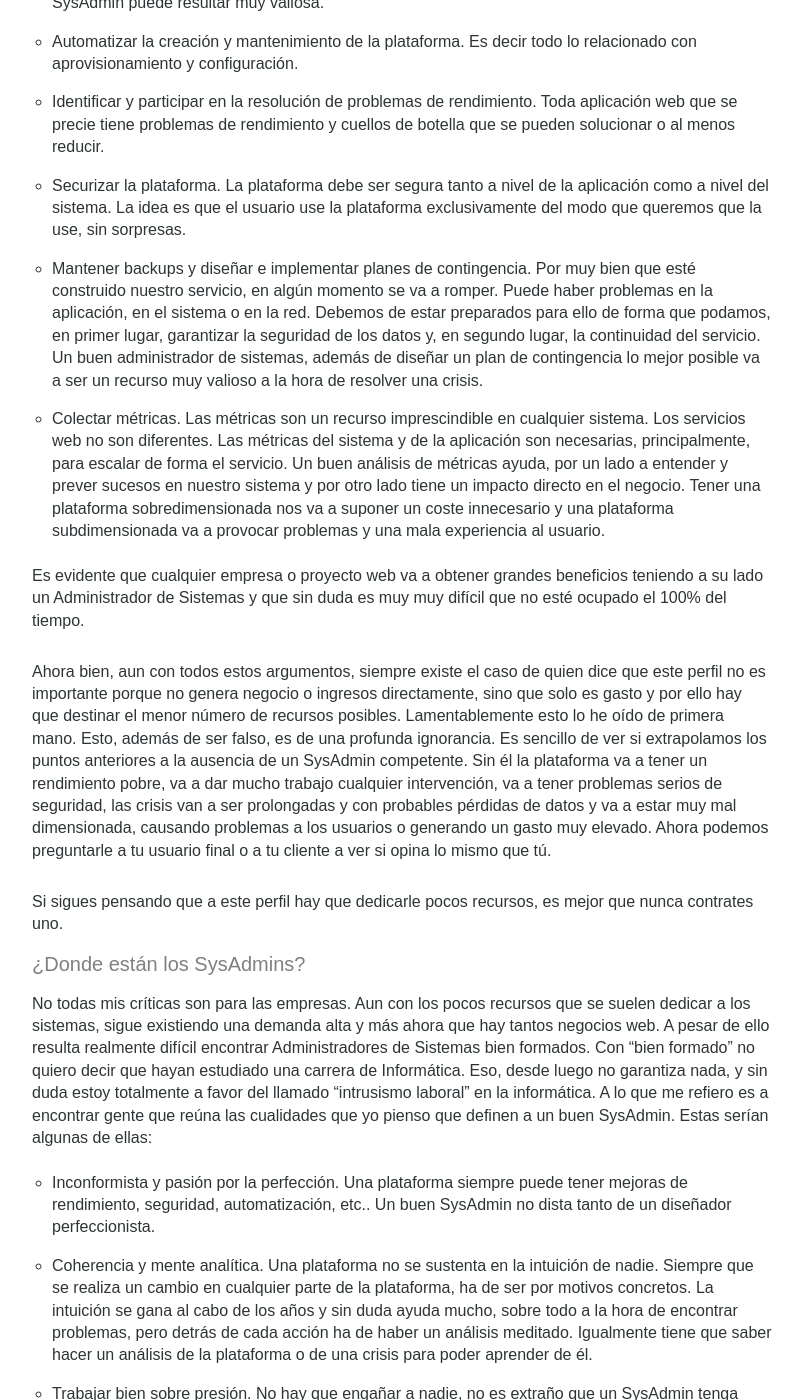
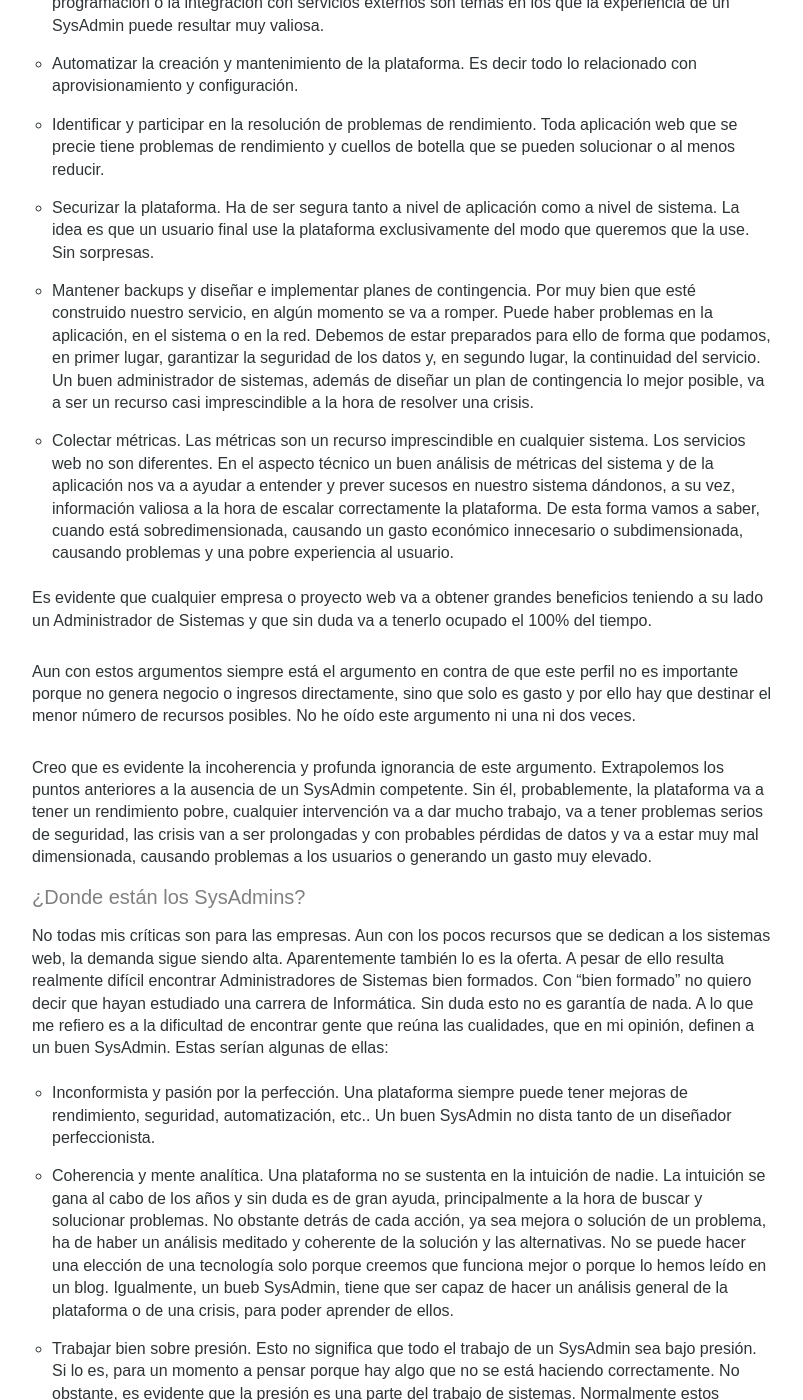
Before and after one commit to luisbosque/luisbosque.github.com, a Jekyll site: the page built from _posts/2012-12-18-el-sysadmin-en-espana.markdown, in a window 1280 px wide and 1400 px high, scrolled down 682 px. Shown: the whole window, without its empty margins (238-1041 px from the left). Built offline with Jekyll 4.4.1, drawn with Linux system fonts in a browser that asks for light colours; some web fonts are replaced; Markdown is read by kramdown in place of the engine named in the settings; some of the changed text lies outside the part shown.

Commit message:
Some fixes in last post

```diff
--- a/_posts/2012-12-18-el-sysadmin-en-espana.markdown
+++ b/_posts/2012-12-18-el-sysadmin-en-espana.markdown
@@ -7,47 +7,50 @@
 date: 2012-12-25 21:00
 ---
 
-Empecé mi carrera como Administrador de Sistemas y durante estos años me he dado cuenta de numerosos problemas que rodean esta maravillosa profesión.
+Empecé mi carrera como Administrador de Sistemas y durante estos años me he dado cuenta de varios problemas que rodean esta maravillosa profesión en España. Esto no se trata de una pataleta sino de una observación personal y en mi opinión bien argumentada.
 
 ### El SysAdmin en España no vale nada
-Lo que vengo observando, en lineas generales, es que el Administrador de Sistemas en España es el último perfil a contratar en caso de una empresa nueva y a escalar en el caso de empresas ya formadas.
+Lo que vengo observando, en lineas generales, es que el Administrador de Sistemas en España es el último perfil a contratar en caso de una empresa nueva y a escalar en el caso de empresas ya formadas. No se le da el valor que merece ni se aprovechan todas sus capacidades.
 
-La creencia general, en cuanto a sistemas web al menos, es que la misión del SysAdmin es la de montar máquinas, instalar servicios y crear cuentas de correo.
-Esta labor al principio la suele hacer alguien de otro perfil hasta que estas tareas son tan frecuentes que pueden darle trabajo a una persona full-time.
+Yo pienso que la creencia general, en cuanto a sistemas web al menos, es que la misión del SysAdmin es la de montar máquinas, instalar servicios y crear cuentas de correo.
+Esta labor al principio la suele hacer alguien de otro perfil hasta que estas tareas son lo bastante frecuentes como para dar trabajo a una persona full-time.
 
 Pues bien, si piensas que el valor de un SysAdmin se mide en base a el número de máquinas que puede instalar en un día solo puedo decir que tu negocio está condenado a la mediocridad.
 
-Entre otras cosas, un buen SysAdmin puede y debe, al menos, de:
+Entre otras cosas, un buen SysAdmin puede y debe, al menos:
 
 * Participar en el diseño de la plataforma. La elección de una base de datos, un lenguaje de programación o la integración con servicios externos son temas en los que la experiencia de un SysAdmin puede resultar muy valiosa.
 * Automatizar la creación y mantenimiento de la plataforma. Es decir todo lo relacionado con aprovisionamiento y configuración.
 * Identificar y participar en la resolución de problemas de rendimiento. Toda aplicación web que se precie tiene problemas de rendimiento y cuellos de botella que se pueden solucionar o al menos reducir.
-* Securizar la plataforma. La plataforma debe ser segura tanto a nivel de la aplicación como a nivel del sistema. La idea es que el usuario use la plataforma exclusivamente del modo que queremos que la use, sin sorpresas.
-* Mantener backups y diseñar e implementar planes de contingencia. Por muy bien que esté construido nuestro servicio, en algún momento se va a romper. Puede haber problemas en la aplicación, en el sistema o en la red. Debemos de estar preparados para ello de forma que podamos, en primer lugar, garantizar la seguridad de los datos y, en segundo lugar, la continuidad del servicio. Un buen administrador de sistemas, además de diseñar un plan de contingencia lo mejor posible va a ser un recurso muy valioso a la hora de resolver una crisis.
-* Colectar métricas. Las métricas son un recurso imprescindible en cualquier sistema. Los servicios web no son diferentes. Las métricas del sistema y de la aplicación son necesarias, principalmente, para escalar de forma el servicio. Un buen análisis de métricas ayuda, por un lado a entender y prever sucesos en nuestro sistema y por otro lado tiene un impacto directo en el negocio. Tener una plataforma sobredimensionada nos va a suponer un coste innecesario y una plataforma subdimensionada va a provocar problemas y una mala experiencia al usuario.
+* Securizar la plataforma. Ha de ser segura tanto a nivel de aplicación como a nivel de sistema. La idea es que un usuario final use la plataforma exclusivamente del modo que queremos que la use. Sin sorpresas.
+* Mantener backups y diseñar e implementar planes de contingencia. Por muy bien que esté construido nuestro servicio, en algún momento se va a romper. Puede haber problemas en la aplicación, en el sistema o en la red. Debemos de estar preparados para ello de forma que podamos, en primer lugar, garantizar la seguridad de los datos y, en segundo lugar, la continuidad del servicio. Un buen administrador de sistemas, además de diseñar un plan de contingencia lo mejor posible, va a ser un recurso casi imprescindible a la hora de resolver una crisis.
+* Colectar métricas. Las métricas son un recurso imprescindible en cualquier sistema. Los servicios web no son diferentes. En el aspecto técnico un buen análisis de métricas del sistema y de la aplicación nos va a ayudar a entender y prever sucesos en nuestro sistema dándonos, a su vez, información valiosa a la hora de escalar correctamente la plataforma. De esta forma vamos a saber, cuando está sobredimensionada, causando un gasto económico innecesario o subdimensionada, causando problemas y una pobre experiencia al usuario.
 
-Es evidente que cualquier empresa o proyecto web va a obtener grandes beneficios teniendo a su lado un Administrador de Sistemas y que sin duda es muy muy difícil que no esté ocupado el 100% del tiempo.
+Es evidente que cualquier empresa o proyecto web va a obtener grandes beneficios teniendo a su lado un Administrador de Sistemas y que sin duda va a tenerlo ocupado el 100% del tiempo.
 
-Ahora bien, aun con todos estos argumentos, siempre existe el caso de quien dice que este perfil no es importante porque no genera negocio o ingresos directamente, sino que solo es gasto y por ello hay que destinar el menor número de recursos posibles. Lamentablemente esto lo he oído de primera mano. Esto, además de ser falso, es de una profunda ignorancia. Es sencillo de ver si extrapolamos los puntos anteriores a la ausencia de un SysAdmin competente. Sin él la plataforma va a tener un rendimiento pobre, va a dar mucho trabajo cualquier intervención, va a tener problemas serios de seguridad, las crisis van a ser prolongadas y con probables pérdidas de datos y va a estar muy mal dimensionada, causando problemas a los usuarios o generando un gasto muy elevado.
-Ahora podemos preguntarle a tu usuario final o a tu cliente a ver si opina lo mismo que tú.
+Aun con estos argumentos siempre está el argumento en contra de que este perfil no es importante porque no genera negocio o ingresos directamente, sino que solo es gasto y por ello hay que destinar el menor número de recursos posibles. No he oído este argumento ni una ni dos veces.
 
-Si sigues pensando que a este perfil hay que dedicarle pocos recursos, es mejor que nunca contrates uno.
+Creo que es evidente la incoherencia y profunda ignorancia de este argumento. Extrapolemos los puntos anteriores a la ausencia de un SysAdmin competente. Sin él, probablemente, la plataforma va a tener un rendimiento pobre, cualquier intervención va a dar mucho trabajo, va a tener problemas serios de seguridad, las crisis van a ser prolongadas y con probables pérdidas de datos y va a estar muy mal dimensionada, causando problemas a los usuarios o generando un gasto muy elevado.
 
 ### ¿Donde están los SysAdmins?
 No todas mis críticas son para las empresas.
-Aun con los pocos recursos que se suelen dedicar a los sistemas, sigue existiendo una demanda alta y más ahora que hay tantos negocios web. A pesar de ello resulta realmente difícil encontrar Administradores de Sistemas bien formados. Con "bien formado" no quiero decir que hayan estudiado una carrera de Informática. Eso, desde luego no garantiza nada, y sin duda estoy totalmente a favor del llamado "intrusismo laboral" en la informática. A lo que me refiero es a encontrar gente que reúna las cualidades que yo pienso que definen a un buen SysAdmin. Estas serían algunas de ellas:
+Aun con los pocos recursos que se dedican a los sistemas web, la demanda sigue siendo alta. Aparentemente también lo es la oferta. A pesar de ello resulta realmente difícil encontrar Administradores de Sistemas bien formados. Con "bien formado" no quiero decir que hayan estudiado una carrera de Informática. Sin duda esto no es garantía de nada. A lo que me refiero es a la dificultad de encontrar gente que reúna las cualidades, que en mi opinión, definen a un buen SysAdmin. Estas serían algunas de ellas:
 
 * Inconformista y pasión por la perfección. Una plataforma siempre puede tener mejoras de rendimiento, seguridad, automatización, etc.. Un buen SysAdmin no dista tanto de un diseñador perfeccionista.
-* Coherencia y mente analítica. Una plataforma no se sustenta en la intuición de nadie. Siempre que se realiza un cambio en cualquier parte de la plataforma, ha de ser por motivos concretos. La intuición se gana al cabo de los años y sin duda ayuda mucho, sobre todo a la hora de encontrar problemas, pero detrás de cada acción ha de haber un análisis meditado. Igualmente tiene que saber hacer un análisis de la plataforma o de una crisis para poder aprender de él.
-* Trabajar bien sobre presión. No hay que engañar a nadie, no es extraño que un SysAdmin tenga momentos de presión. Normalmente estos momentos de presión están relacionados con eventos inesperados y crisis varias. Saber mantener la calma en momentos como estos y concentrarse en el problema es fundamental.
-* Saber priorizar. Un SysAdmin debe ser capaz de ver el Big Picture del proyecto o proyectos en los que participa. Van a ser pocas las veces en las que tenga que realizar más de una tarea importante al mismo tiempo. El que sea perfeccionista no quiere decir que no pase de una tarea a la otra sin haberla completado de una forma brillante. En momentos como estos él mismo ha de saber cuales son los parámetros mínimos de calidad de cada tarea en caso de que tenga que resolver varias de forma rápida.
-* Saber trabajar en equipo. Atrás quedan los tiempos de los temidos BOFHs. Un SysAdmin en un proyecto web tiene que estar completamente integrado con el equipo de desarrollo. Ambas partes tienen propósitos y problemas comunes.
-* Inglés. Es evidente, el mundo de la tecnología es en inglés. No se le debe tener miedo al inglés.
+* Coherencia y mente analítica. Una plataforma no se sustenta en la intuición de nadie. La intuición se gana al cabo de los años y sin duda es de gran ayuda, principalmente a la hora de buscar y solucionar problemas. No obstante detrás de cada acción, ya sea mejora o solución de un problema, ha de haber un análisis meditado y coherente de la solución y las alternativas. No se puede hacer una elección de una tecnología solo porque creemos que funciona mejor o porque lo hemos leído en un blog. Igualmente, un bueb SysAdmin, tiene que ser capaz de hacer un análisis general de la plataforma o de una crisis, para poder aprender de ellos.
+* Trabajar bien sobre presión. Esto no significa que todo el trabajo de un SysAdmin sea bajo presión. Si lo es, para un momento a pensar porque hay algo que no se está haciendo correctamente. No obstante, es evidente que la presión es una parte del trabajo de sistemas. Normalmente estos momentos de presión están relacionados con eventos inesperados y crisis. Saber mantener la calma en momentos como estos y concentrarse en el problema es fundamental.
+* Saber priorizar. Un SysAdmin debe ser capaz de ver el Big Picture del proyecto o proyectos en los que participa. Van a ser frecuentes las ocasiones en las que tenga que realizar más de una tarea importante al mismo tiempo. El que sea perfeccionista no significa deba dedicarle horas a cada tarea para completarla de forma brillante. En momentos como estos él mismo ha de saber cuales son los parámetros mínimos de calidad de cada tarea en caso de que tenga que resolver varias de forma rápida.
+* Saber trabajar en equipo. Atrás quedan los tiempos de los temidos BOFHs metidos en sus castillos. Un SysAdmin, en un proyecto web, tiene que estar completamente integrado con el equipo de desarrollo. Ambas partes tienen propósitos y problemas comunes. Debe existir un diálogo y una comprensión de los problemas de ambos.
+* Inglés. Es evidente, el mundo de la tecnología se habla y escribe en inglés. No se le debe tener miedo al inglés.
 
-Por supuesto, a parte de todo esto, como cualquier otra persona, ha de tener pasión por su trabajo y por el proyecto en el que participe. No tiene mucho sentido hablar de que tecnologías o qué conocimientos técnicos ha de poseer ya que eso es algo que se gana con experiencia. Obviamente para cada empresa o proyecto, un SysAdmin va a tener una necesidad de ciertos conocimientos técnicos, pero las necesidades de actitud son comunes a todos.
+Por supuesto, como cualquier otra persona, un buen SysAdmin ha de sentir pasión por su trabajo y por el proyecto en el que participa.
+No tiene sentido enumerar tecnologías o conocimientos técnicos que ha de poseer ya que eso es algo que se gana con experiencia y que difiere muchas veces entre empresa y proyecto. Lo esencial es que reúna todas las cualidades mencionadas.
 
 Dicho esto me sigo preguntando ¿por qué es tan difícil encontrar un SysAdmin?
-Es cierto que casi siempre se aprende primero a programar y que normalmente las universidades no hacen hincapié en los sistemas (mal por ellas). Aun así no me parece un camino en el que sea difícil entrar. Además vistas las labores del día a día de un buen SysAdmin me parece un trabajo bastante excitante. Más incluso si esas tareas se aplican a grandes servicios webs.
+En el mundo de la informática casi todo el mundo empieza trasteando con algún lenguaje de programación. ¿Tal vez seguir el camino de los sistemas le resulta extraño a la gente? A mi en realidad no me parecen cosas excluyentes, sino complementarias. Un sysadmin que no es capaz de programar o entender un código sencillo no va a llegar muy lejos.
+También es cierto que las universidades no suelen hacer demasiado hincapié en los sistemas. Mal por ellas.
+
+No me quedan claros los motivos. En mi opinión, y vistas las labores del día a día de un buen SysAdmin, me parece un trabajo bastante excitante. Más incluso si esas tareas se aplican a grandes servicios webs.
 
 
-En resumen, en el tema de los SysAdmins en España se han juntado el hambre con las ganas de comer y eso solo acaba por perjudicar la calidad de la tecnología y los servicios web en este país.
+En resumen, en el tema de los SysAdmins en España se han juntado el hambre con las ganas de comer y eso solo acaba perjudicando la calidad de la tecnología y los servicios web en este país.
```
